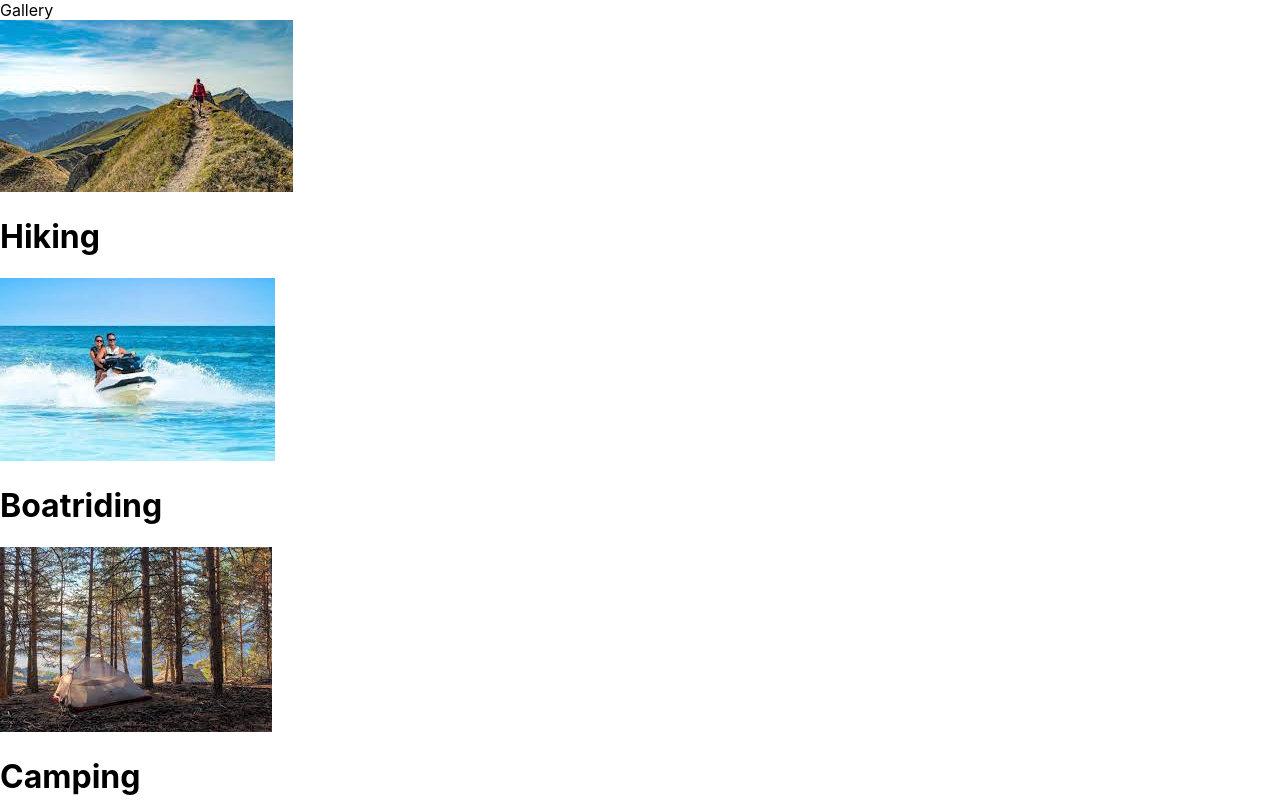
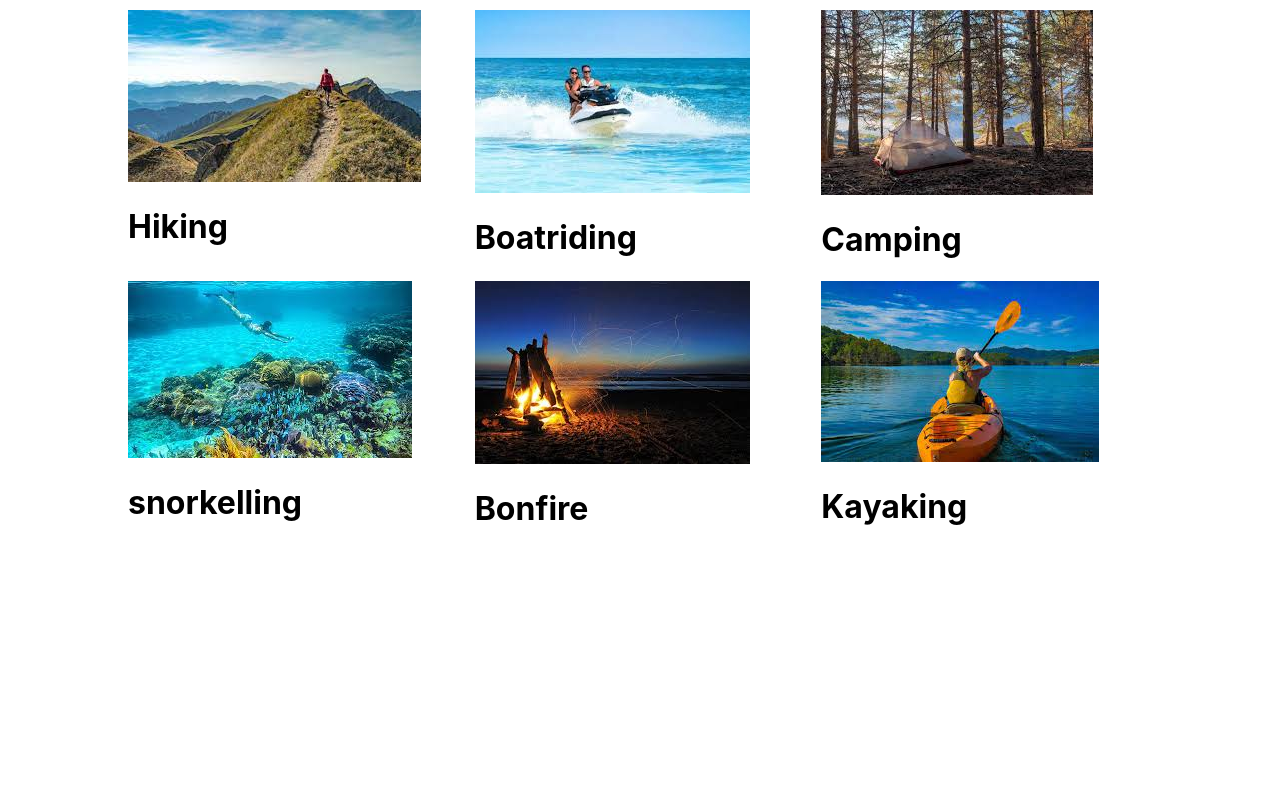
Before and after one commit to mbuguamary/Travel_Website, a React (Create React App) app: page /Gallery in a window 1280 px wide. Shown: the top 800 px of the page. Built offline with nearby package versions, Linux system fonts and the light colour scheme.

Commit message:
added styles to images

```diff
--- /dev/null
+++ b/src/Components/Gallery.css
@@ -0,0 +1,9 @@
+.gallery{
+    padding: 10px 10%;
+}
+
+.div1,.div2{
+    display: grid;
+    grid-template-columns: repeat(auto-fill,minmax(300px,1fr));
+    gap: 1rem;
+}
--- a/src/Components/Gallery.js
+++ b/src/Components/Gallery.js
@@ -5,11 +5,13 @@ import snorkelling from '../Assests/snorkelling.jpg';
 import camping from '../Assests/camping.jpg';
 import bonfire from '../Assests/bonfire.jpg';
 import kayaking from '../Assests/kayaking.jpg';
+import  './Gallery.css'
 
 const Gallery = () => {
   return (
-    <div>
-      Gallery
+    <div className='gallery'>
+
+      <div className='div1'>
       <div>
         <img src={hiking} alt='Hiking'/>
         <h1>Hiking</h1>
@@ -25,6 +27,8 @@ const Gallery = () => {
         <h1>Camping</h1>
         <p></p>
       </div>
+      </div>
+      <div className='div2'>
       <div>
         <img src={snorkelling} alt='Snorkelling'/>
         <h1>snorkelling</h1>
@@ -40,7 +44,7 @@ const Gallery = () => {
         <h1>Kayaking</h1>
         <p></p>
       </div>
-
+      </div>
       </div>
   )
 }
```
